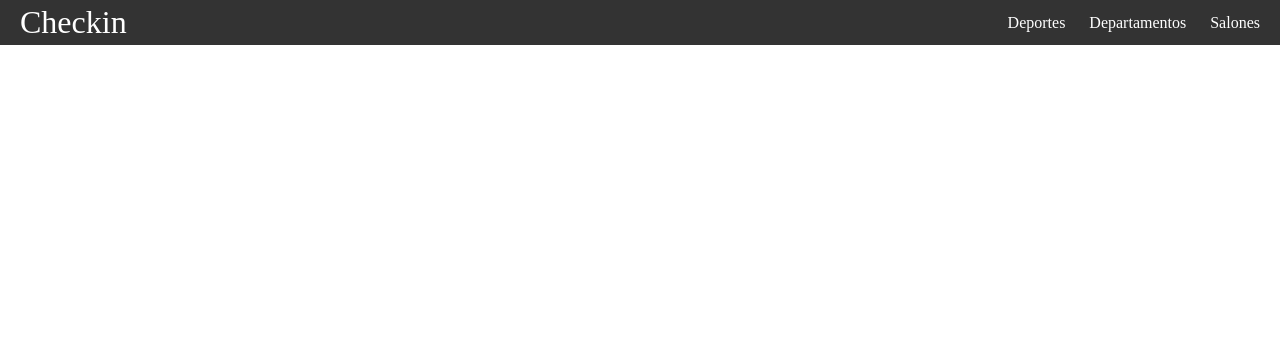
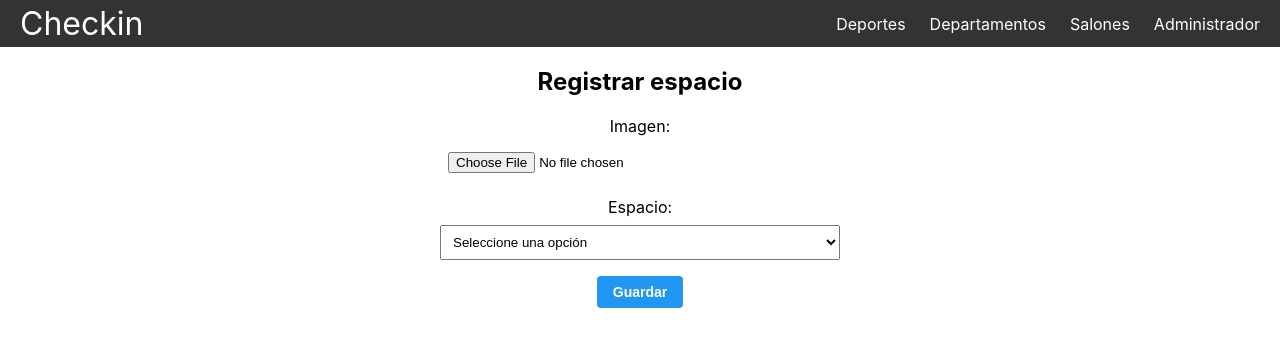
Before and after one commit to PatoRomano/modulo-reservas, a React (Vite) app in the folder front_checkin/front_checkin/: page /crearespacio in a window 1280 px wide. Shown: the top 346 px of the page. Built offline with nearby package versions, Linux system fonts and the light colour scheme.

Commit message:
vista crearEspacio

```diff
--- a/front_checkin/front_checkin/package.json
+++ b/front_checkin/front_checkin/package.json
@@ -12,6 +12,7 @@
   "dependencies": {
     "react": "^18.2.0",
     "react-dom": "^18.2.0",
+    "react-hook-form": "^7.44.3",
     "react-router-dom": "^6.11.2",
     "styled-components": "^5.3.11"
   },
--- a/front_checkin/front_checkin/src/App.jsx
+++ b/front_checkin/front_checkin/src/App.jsx
@@ -8,6 +8,10 @@ import Departamento from './pages/departamentos/Departemento'
 import Deporte from './pages/deportes/Deporte'
 import Salon from './pages/salones/Salon'
 import Index from './pages/index'
+import Administrador from './pages/administrador/Administrador';
+import CrearEspacio from './pages/administrador/CrearEspacio';
+
+
 
 function App() {
   const [count, setCount] = useState(0)
@@ -21,6 +25,8 @@ function App() {
           <Route path="/deportes" element= {<Deporte />} ></Route>
           <Route path="/salones" element= {<Salon />} ></Route>
           <Route path="/departamentos" element= {<Departamento />} ></Route>
+          <Route path="/administrador" element= {<Administrador />} ></Route>
+          <Route path="/crearespacio" element= {<CrearEspacio />} ></Route>
       </Routes>
     </div>
     </>
--- /dev/null
+++ b/front_checkin/front_checkin/src/components/ButtonBook.jsx
@@ -0,0 +1,28 @@
+import React from 'react';
+import styled from 'styled-components';
+
+const Button = styled.button`
+  padding: 8px 16px;
+  font-size: 14px;
+  font-weight: bold;
+  border: none;
+  border-radius: 4px;
+  background-color: #2196f3;
+  color: #ffffff;
+  cursor: pointer;
+
+  &:hover {
+    background-color: #0d8bf2;
+  }
+`;
+
+const ButtonBook = ({ children, onButtonClick, ...rest }) => {
+  const handleClick = (event) => {
+    event.preventDefault();
+    onButtonClick(event);
+  };
+
+  return <Button {...rest} onClick={handleClick}>{children}</Button>;
+};
+
+export default ButtonBook;
--- /dev/null
+++ b/front_checkin/front_checkin/src/components/CardEspacio.jsx
@@ -0,0 +1,17 @@
+import React from 'react';
+import '../styled-components/card.css'; // Importa el archivo CSS de estilos
+
+
+const CardEspacio = ({ imageSrc, title }) => {
+    return (
+        <div className="card">
+            <img src={imageSrc} alt="Image" className="card-image" />
+            <div className="card-content">
+                <h1>{title}</h1>
+            </div>
+        </div>
+    );
+};
+
+
+export default CardEspacio;
--- a/front_checkin/front_checkin/src/components/Navbar.jsx
+++ b/front_checkin/front_checkin/src/components/Navbar.jsx
@@ -9,6 +9,7 @@ const Navbar = () => {
                 <CustomLink to="/deportes">Deportes</CustomLink>
                 <CustomLink to="/departamentos">Departamentos</CustomLink>
                 <CustomLink to="/salones">Salones</CustomLink>
+                <CustomLink to="/administrador">Administrador</CustomLink>
             </ul>
         </nav>
     );
--- /dev/null
+++ b/front_checkin/front_checkin/src/pages/administrador/Administrador.jsx
@@ -0,0 +1,22 @@
+import React, { useEffect, useState } from "react";
+import Header from "../../components/Header";
+import Fondo from "../../assets/deportes.webp";
+import CardEspacio from "../../components/CardEspacio";
+import { Link, useResolvedPath, useMatch } from 'react-router-dom';
+//  <Card key={deporte.id} title={deporte.nombre_publico}
+//  imageSrc={deporte.nombre === "futbol" ? ImageSoccer : deporte.nombre === "paddle" ? ImagePaddle : ImageHandball} />
+
+const Administrador = () => {
+    return (
+        <>
+        <Header title="Administrar espacios" backgroundImage={ Fondo }></Header>
+        <div className="container">
+            <h1>Tus espacios</h1>
+            <Link to="/crearespacio">
+            <button>Crear Espacio</button>
+            </Link>
+        </div>
+        </>
+    )
+}
+export default Administrador;
--- /dev/null
+++ b/front_checkin/front_checkin/src/pages/administrador/CrearEspacio.jsx
@@ -0,0 +1,126 @@
+import React, { useState } from "react";
+import styled from "styled-components";
+import { useForm } from "react-hook-form";
+import ButtonBook from "../../components/ButtonBook"
+const FormContainer = styled.div`
+  max-width: 400px;
+  margin: 0 auto;
+`;
+
+const Label = styled.label`
+  display: block;
+  margin-bottom: 8px;
+`;
+
+const Input = styled.input`
+  width: 100%;
+  padding: 8px;
+  margin-bottom: 16px;
+`;
+
+const Select = styled.select`
+  width: 100%;
+  padding: 8px;
+  margin-bottom: 16px;
+`;
+
+const ImagePreview = styled.img`
+  max-width: 200px;
+  margin-top: 16px;
+`;
+
+const CrearEspacio = () => {
+  const { register, handleSubmit } = useForm();
+  const [selectedOption, setSelectedOption] = useState("");
+  const [imagePreview, setImagePreview] = useState(null);
+
+
+  const handleOptionChange = (event) => {
+    setSelectedOption(event.target.value);
+  };
+
+  const handleImageChange = (event) => {
+    const file = event.target.files[0];
+    if (file) {
+      const reader = new FileReader();
+      reader.onloadend = () => {
+        setImagePreview(reader.result);
+      };
+      reader.readAsDataURL(file);
+    } else {
+      setImagePreview(null);
+    }
+  };
+
+  const onSubmit = (data) => {
+    console.log(data);
+  };
+
+  return (
+    <FormContainer>
+      <h2>Registrar espacio</h2>
+      <form onSubmit={handleSubmit}>
+        <Label>Imagen:</Label>
+        <Input
+          type="file"
+          {...register("image")}
+          onChange={handleImageChange}
+        />
+        {imagePreview && <ImagePreview src={imagePreview} alt="Preview" />}
+        <Label>Espacio:</Label>
+        <Select value={selectedOption} onChange={handleOptionChange}>
+          <option value="">Seleccione una opción</option>
+          <option value="salon">Salon</option>
+          <option value="cancha">Cancha</option>
+          <option value="departamento">Departamento</option>
+        </Select>
+        {selectedOption === "salon" && (
+          <>
+            <Label>Nombre:</Label>
+            <Input type="text" {...register("nombre_salon")} />
+            <Label>Capacidad:</Label>
+            <Input type="number" {...register("capacidad_salon")} />
+            <Label>servicios:</Label>
+            <Input type="text" {...register("servicio_salon")} />
+            <Label>precio:</Label>
+            <Input type="number" {...register("precio_salon")} />
+          </>
+        )}
+        {selectedOption === "cancha" && (
+          <>
+            <Label>Cancha:</Label>
+            <Input type="text" {...register("nombre_cancha")} />
+            <Label>Deporte:</Label>
+            <Input type="text" {...register("deporte")} />
+            <Label>Tipo:</Label>
+            <Input type="text" {...register("tipo")} />
+            <Label>Capacidad:</Label>
+            <Input type="number" {...register("capacidad_cancha")} />
+            <Label>Precio:</Label>
+            <Input type="number" {...register("precio_cancha")} />
+          </>
+        )}
+        {selectedOption === "departamento" && (
+          <>
+            <Label>Nombre:</Label>
+            <Input type="text" {...register("nombre_departamento")} />
+            <Label>Servicios:</Label>
+            <Input type="text" {...register("servicio_departamento")} />
+            <Label>Numero de camas:</Label>
+            <Input type="number" {...register("camas")} />
+            <Label>Capacidad:</Label>
+            <Input type="number" {...register("capacidad_departamento")} />
+            <Label>Precio:</Label>
+            <Input type="number" {...register("precio_departamento")} />
+          </>
+        )}
+
+
+        <ButtonBook type="submit" onButtonClick={handleSubmit(onSubmit)}>Guardar</ButtonBook>
+      </form>
+      <br />
+    </FormContainer>
+  );
+};
+
+export default CrearEspacio;
--- a/front_checkin/front_checkin/src/style.css
+++ b/front_checkin/front_checkin/src/style.css
@@ -4,10 +4,11 @@
 
   body {
     margin: 0;
+    font-family: Inter, system-ui, Avenir, Helvetica, Arial, sans-serif;
   }
 
   .container {
-    margin: 1rem;
+
     text-align: center;
   }
 
--- /dev/null
+++ b/front_checkin/front_checkin/src/styled-components/card.css
@@ -0,0 +1,33 @@
+.card {
+    background-color: #333333;
+    display: flex;
+    width: 60%;
+    height: 10%;
+    border: 1px solid #333333;
+    border-radius: 10px;
+    margin: 0 auto;
+    margin-bottom: 1rem;
+    align-items: center;
+    padding: 10px;
+    box-shadow: 1px 1px 10px 10px #212121;
+}
+
+.card-image {
+    border-radius: 10px;
+    width: 10%;
+    height: auto;
+    margin: 10px;
+}
+
+.card-content {
+    width: 80%;
+}
+
+.card-content h1 {
+    margin-left: 2rem;
+}
+
+.card-content p {
+    margin: 5px 0;
+    font-size: 14px;
+}
```
Also changed, not shown: front_checkin/front_checkin/src/components/FormBasic.jsx (added, +56 -0 lines), 1 other file (tests, documents, lock files or other folders).
